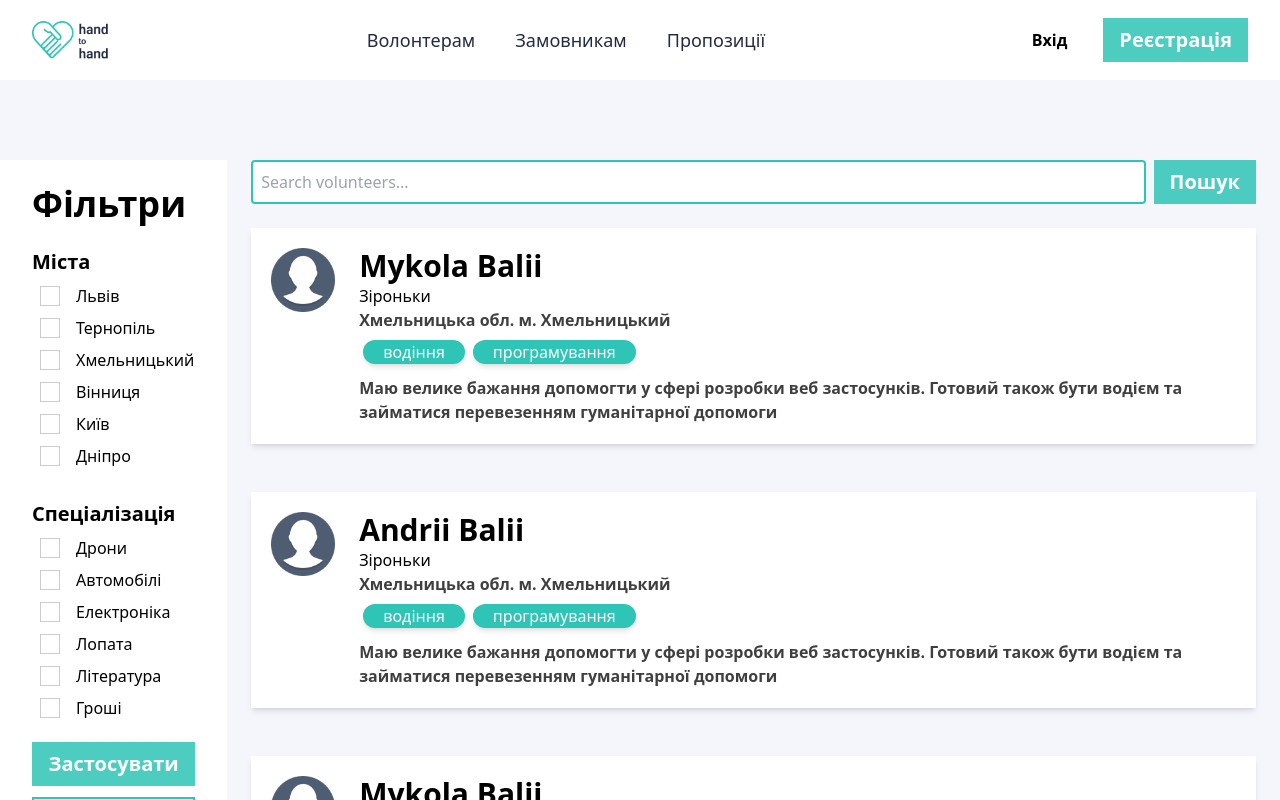
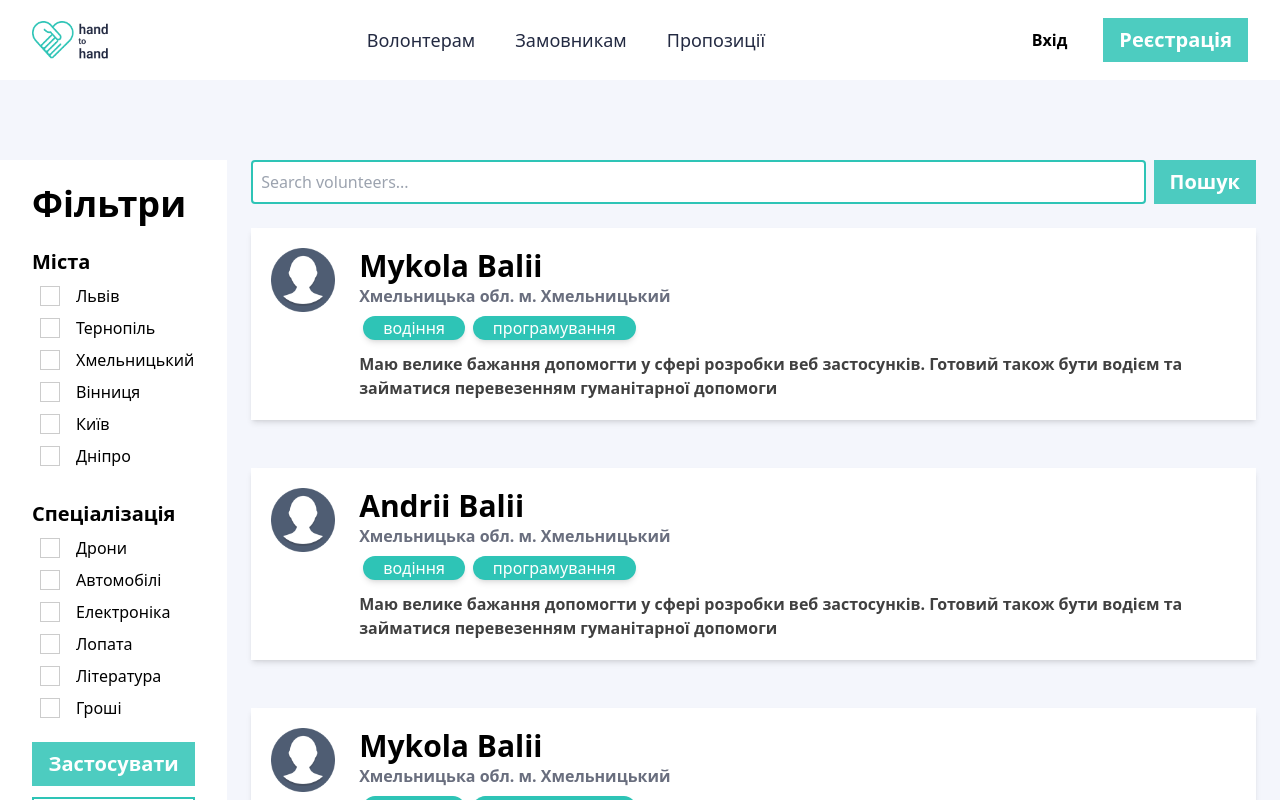
Before and after one commit to 418-Teapot-Team/help-hub, a Vue app in the folder frontend/: page /findvolunteer in a window 1280 px wide. Shown: the top 800 px of the page. Built offline with nearby package versions, Linux system fonts and the light colour scheme.

Commit message:
feat: sticky search

```diff
--- a/frontend/src/components/feed/feed/FindVolunteerFeed.vue
+++ b/frontend/src/components/feed/feed/FindVolunteerFeed.vue
@@ -1,6 +1,6 @@
 <template>
   <section class="flex flex-col justify-start mt-20">
-    <SearchBar />
+    <SearchBar class="sticky top-0" />
     <FeedCard v-for="(volunteer, index) in paginatedVolunteers" :key="index" :data="volunteer" />
     <div
       v-if="store.volunteers.length > itemsPerPage"
--- a/frontend/src/components/feed/feed/card/FeedCard.vue
+++ b/frontend/src/components/feed/feed/card/FeedCard.vue
@@ -6,8 +6,7 @@
       </div>
       <div class="text-start text-wrap">
         <p class="font-semibold text-3xl">{{ volunteer.name }}</p>
-        <p>Зіроньки</p>
-        <p class="opacity-75 font-semibold">{{ volunteer.location }}</p>
+        <p class="text-light-text font-semibold">{{ volunteer.location }}</p>
         <div class="mb-3 mt-2">
           <Tag v-for="(tag, index) in volunteer.tags" :key="index" :text="tag" />
         </div>
--- a/frontend/src/components/home/Welcome.vue
+++ b/frontend/src/components/home/Welcome.vue
@@ -1,6 +1,6 @@
 <template>
   <section>
-    <div class="bg-section-secondary h-full flex flex-col w-screen">
+    <div class="bg-section-secondary h-full flex flex-col w-screen overflow-hidden">
       <!-- small screen -->
       <div class="w-full h-[calc(100vh-80px)] flex lg:hidden justify-center px-10">
         <div
```
